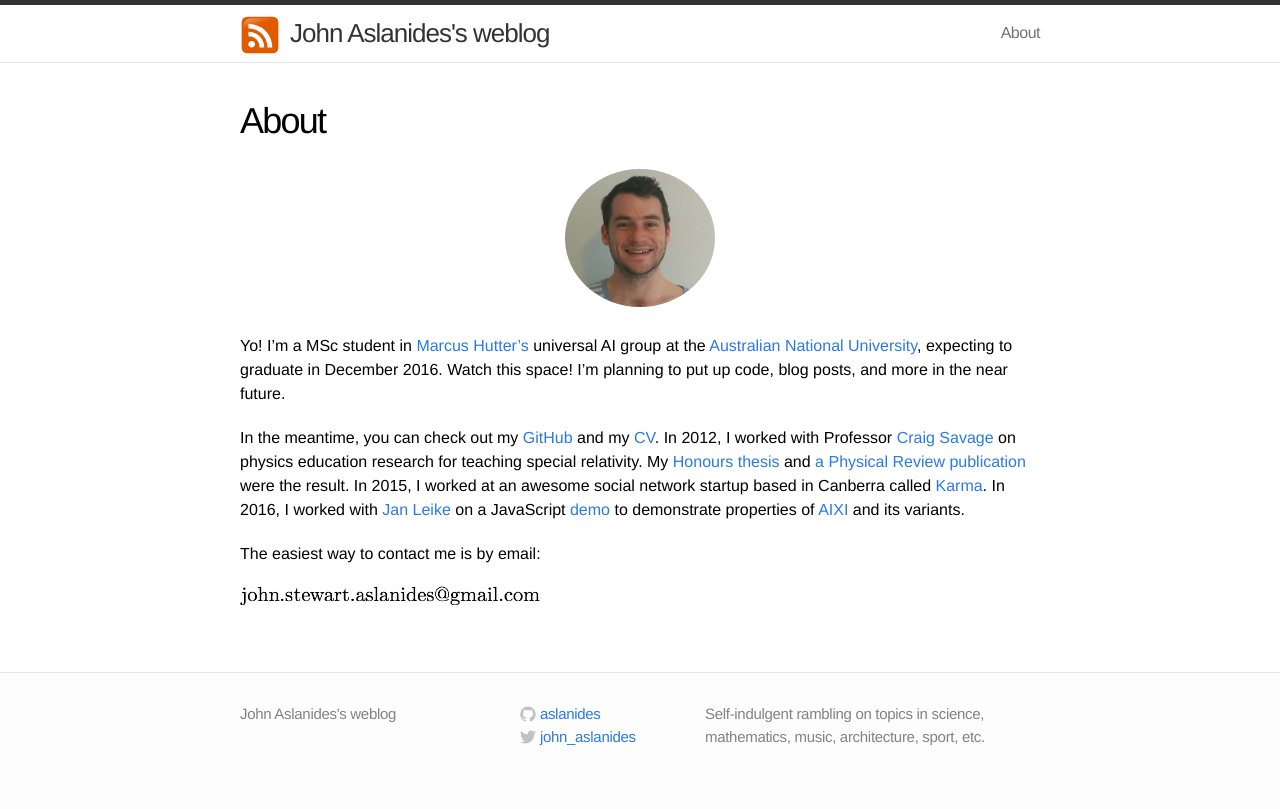
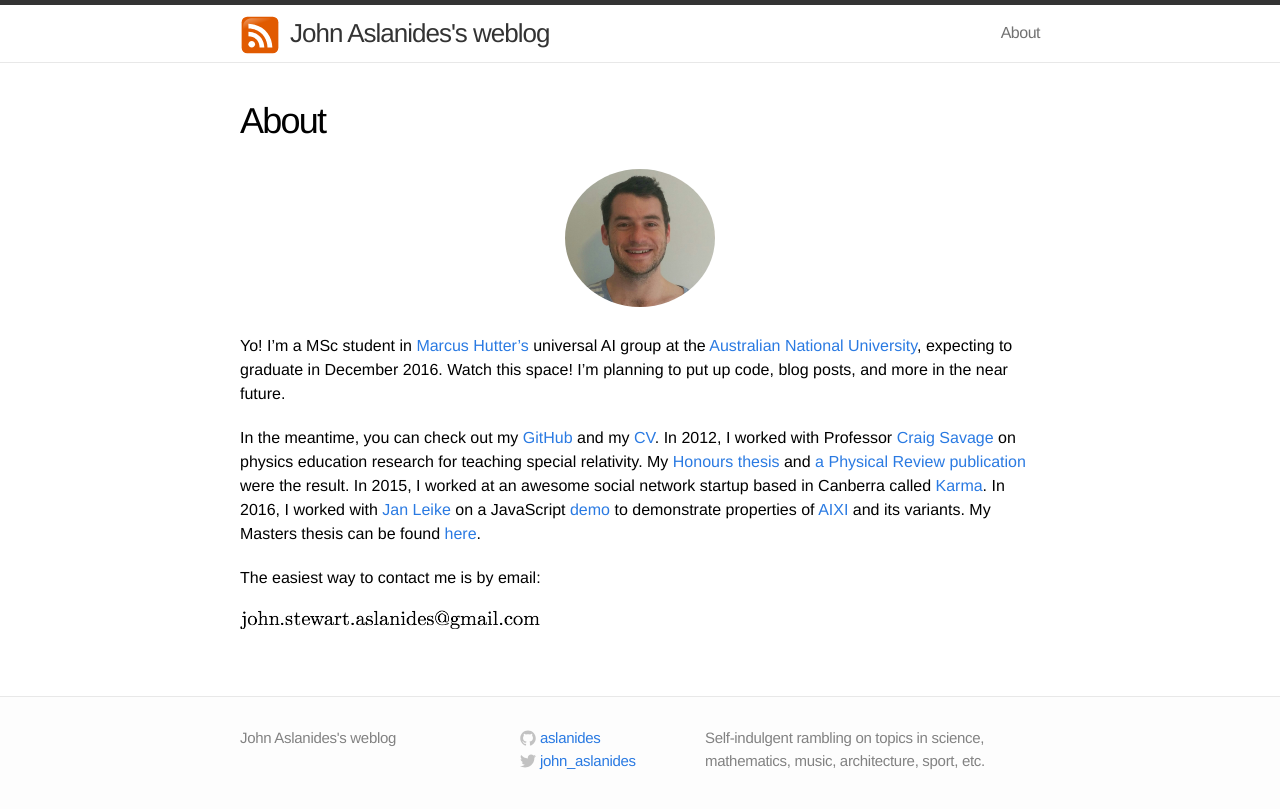
Before and after one commit to aslanides/aslanides.github.io, a Jekyll site: the page built from about.md, in a window 1280 px wide. Shown: the top 809 px of the page. Built offline with Jekyll 4.4.1, drawn with Linux system fonts in a browser that asks for light colours.

Commit message:
add MSc thesis

```diff
--- a/about.md
+++ b/about.md
@@ -8,7 +8,7 @@ permalink: /about/
 
 Yo! I'm a MSc student in [Marcus Hutter's][marcus] universal AI group at the [Australian National University][anu], expecting to graduate in December 2016. Watch this space! I'm planning to put up code, blog posts, and more in the near future.
 
-In the meantime, you can check out my [GitHub] and my [CV]. In 2012, I worked with Professor [Craig Savage][craig] on physics education research for teaching special relativity. My [Honours thesis] and [a Physical Review publication][AS2013] were the result. In 2015, I worked at an awesome social network startup based in Canberra called [Karma]. In 2016, I worked with [Jan Leike][jan] on a JavaScript [demo] to demonstrate properties of [AIXI] and its variants.
+In the meantime, you can check out my [GitHub] and my [CV]. In 2012, I worked with Professor [Craig Savage][craig] on physics education research for teaching special relativity. My [Honours thesis][BSc thesis] and [a Physical Review publication][AS2013] were the result. In 2015, I worked at an awesome social network startup based in Canberra called [Karma]. In 2016, I worked with [Jan Leike][jan] on a JavaScript [demo] to demonstrate properties of [AIXI] and its variants. My Masters thesis can be found [here][MSc thesis].
 
 The easiest way to contact me is by email:
 
@@ -25,6 +25,7 @@ The easiest way to contact me is by email:
 [GitHub]: https://github.com/aslanides
 [Karma]: https://karma.wiki
 
-[Honours thesis]: ../docs/honours_thesis.pdf
+[BSc thesis]: ../docs/honours_thesis.pdf
+[MSc thesis]: ../docs/masters_thesis.pdf
 [CV]: ../docs/cv.pdf
 [AS2013]: http://journals.aps.org/prper/abstract/10.1103/PhysRevSTPER.9.010118
```
Also changed, not shown: 1 other file.
